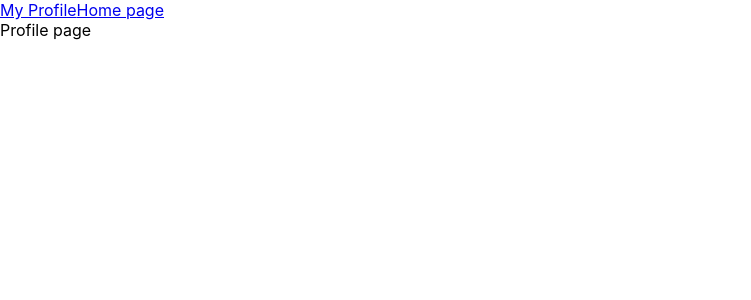
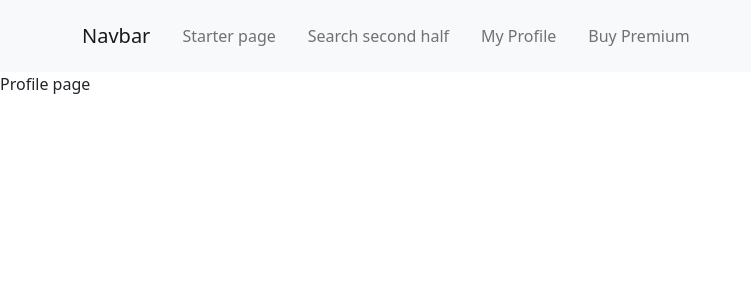
Before and after one commit to NikitaMelanin/badoo, a React (Create React App) app: page /profile in a window 1280 px wide. Shown: the top 300 px of the page, without its empty margins (0-751 px from the left). Built offline with nearby package versions, Linux system fonts and the light colour scheme.

Commit message:
сделал часть

```diff
--- a/package.json
+++ b/package.json
@@ -5,11 +5,14 @@
   "dependencies": {
     "@emotion/react": "^11.10.5",
     "@emotion/styled": "^11.10.5",
+    "@mui/icons-material": "^5.10.9",
     "@mui/material": "^5.10.12",
     "@testing-library/jest-dom": "^5.16.5",
     "@testing-library/react": "^13.4.0",
     "@testing-library/user-event": "^13.5.0",
+    "bootstrap": "^5.2.2",
     "react": "^18.2.0",
+    "react-bootstrap": "^2.5.0",
     "react-dom": "^18.2.0",
     "react-router-dom": "^6.4.3",
     "react-scripts": "5.0.1",
--- a/src/App.css
+++ b/src/App.css
@@ -2,37 +2,6 @@
   text-align: center;
 }
 
-.App-logo {
-  height: 40vmin;
-  pointer-events: none;
+.inheritAll {
+  all: inherit;
 }
-
-@media (prefers-reduced-motion: no-preference) {
-  .App-logo {
-    animation: App-logo-spin infinite 20s linear;
-  }
-}
-
-.App-header {
-  background-color: #282c34;
-  min-height: 100vh;
-  display: flex;
-  flex-direction: column;
-  align-items: center;
-  justify-content: center;
-  font-size: calc(10px + 2vmin);
-  color: white;
-}
-
-.App-link {
-  color: #61dafb;
-}
-
-@keyframes App-logo-spin {
-  from {
-    transform: rotate(0deg);
-  }
-  to {
-    transform: rotate(360deg);
-  }
-}
--- a/src/App.js
+++ b/src/App.js
@@ -3,12 +3,18 @@ import { Routes, Route, Link } from 'react-router-dom';
 import { Profile } from './pages/profile/Profile';
 import { Notfound } from "./pages/notfound/Notfound";
 import { Home } from "./pages/home/Home";
+import { Header } from "./components/Header";
+import Nav from 'react-bootstrap/Nav';
 
 function App() {
   return (
     <div>
-        <Link to={'/profile'}>My Profile</Link>
-        <Link to={'/'}>Home page</Link>
+        <Header>
+            <Nav.Link><Link to={'/'} className={'inheritAll'}>Starter page</Link></Nav.Link>
+            <Nav.Link><Link to={'/search'} className={'inheritAll'}>Search second half</Link></Nav.Link>
+            <Nav.Link><Link to={'/profile'} className={'inheritAll'}>My Profile</Link></Nav.Link>
+            <Nav.Link><Link to={'/shop'} className={'inheritAll'}>Buy Premium</Link></Nav.Link>
+        </Header>
         <Routes>
             <Route path={'/'} element={<Home />}/>
             <Route path={'/profile'} element={<Profile />}/>
--- /dev/null
+++ b/src/components/Header.jsx
@@ -0,0 +1,21 @@
+import React from 'react';
+import Container from 'react-bootstrap/Container';
+import Nav from 'react-bootstrap/Nav';
+import Navbar from 'react-bootstrap/Navbar';
+
+export function Header(props) {
+    return (
+        <div>
+            <Navbar bg="light" variant="light">
+                <Container>
+                    <Navbar.Brand>Navbar</Navbar.Brand>
+                    <Nav className="me-auto">
+                        { props.children }
+                    </Nav>
+                </Container>
+            </Navbar>
+        </div>
+    );
+}
+
+export default Header;
--- a/src/index.js
+++ b/src/index.js
@@ -4,6 +4,7 @@ import './index.css';
 import App from './App';
 import { BrowserRouter } from "react-router-dom";
 import reportWebVitals from './reportWebVitals';
+import 'bootstrap/dist/css/bootstrap.min.css';
 
 const root = ReactDOM.createRoot(document.getElementById('root'));
 root.render(
--- a/src/pages/home/Home.jsx
+++ b/src/pages/home/Home.jsx
@@ -1,9 +1,27 @@
 import React from 'react';
+import News from "./components/news/News";
+import Container from "react-bootstrap/Container";
+import Col from "react-bootstrap/Col";
+import Row from "react-bootstrap/Row";
+import Button from 'react-bootstrap/Button';
 
 export function Home() {
     return (
         <div>
-            Home page
+            <Container>
+                <Row className="justify-content-md-center my-5">
+                    <Col md="auto">
+                            Найди себя себе
+                    </Col>
+                </Row>
+                <Row className="justify-content-md-center">
+                    <Col md="auto">
+                        <Button> Создать аккаунт </Button>
+                    </Col>
+                </Row>
+            </Container>
+
+            <News />
         </div>
     );
 }
--- /dev/null
+++ b/src/pages/home/components/news/Component/Error.jsx
@@ -0,0 +1,12 @@
+import React from 'react';
+import Alert from 'react-bootstrap/Alert';
+
+export function Error() {
+    return (
+        <Alert variant={'danger'}>
+            Произошла ошибка, попробуйте перезапустить страницу
+        </Alert>
+    );
+}
+
+export default Error;
--- /dev/null
+++ b/src/pages/home/components/news/Component/Loader.jsx
@@ -0,0 +1,12 @@
+import React from 'react';
+import Spinner from 'react-bootstrap/Spinner';
+
+export function Loader() {
+    return (
+        <Spinner animation="border" role="status">
+            <span className="visually-hidden">Loading...</span>
+        </Spinner>
+    );
+}
+
+export default Loader;
--- /dev/null
+++ b/src/pages/home/components/news/Component/Post.jsx
@@ -0,0 +1,20 @@
+import React from 'react';
+import Card from 'react-bootstrap/Card';
+
+export function Post(props) {
+    return (
+        <Card style={{ width: '18rem' }}>
+            <Card.Body>
+                <Card.Title>{props.title}</Card.Title>
+                <Card.Subtitle className="mb-2 text-muted">Author: {props.userId}</Card.Subtitle>
+                <Card.Text>
+                    {props.body}
+                </Card.Text>
+                <Card.Link href="#">Card Link</Card.Link>
+                <Card.Link href="#">Another Link</Card.Link>
+            </Card.Body>
+        </Card>
+    );
+}
+
+export default Post;
--- /dev/null
+++ b/src/pages/home/components/news/News.jsx
@@ -0,0 +1,52 @@
+import React, {useEffect, useState} from 'react';
+import Post from "./Component/Post";
+import Loader from "./Component/Loader";
+import Error from "./Component/Error";
+import Container from "react-bootstrap/Container";
+import Col from "react-bootstrap/Col";
+import Row from "react-bootstrap/Row";
+
+export function News() {
+    const [items, setItems] = useState([]);
+    const [isLoaded, setIsLoaded] = useState(false);
+    const [error, setError] = useState(null);
+
+
+    useEffect(() => {
+        fetch("https://jsonplaceholder.typicode.com/posts")
+            .then(res => res.json())
+            .then(
+                (res) => {
+                    setItems(res);
+                    setIsLoaded(true);
+                },
+                (error) => {
+                    setError(error);
+                }
+            );
+    }, []);
+
+    return (
+        <Container>
+            <Row>
+                {error &&
+                    <Error />
+                }
+                {
+                    !isLoaded &&
+                    <Loader />
+                }
+                {
+                    items &&
+                    items.map(item => (
+                        <Col sm={4}>
+                            <Post title={item.title} userId={items.userId} body={item.body}/>
+                        </Col>
+                    ))
+                }
+            </Row>
+        </Container>
+    );
+}
+
+export default News;
```
Also changed, not shown: todoList.txt (added), 1 other file (tests, documents, lock files or other folders).
